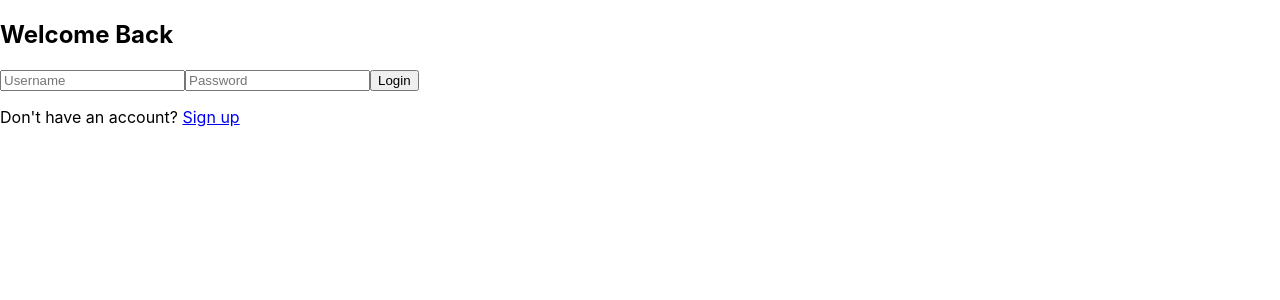
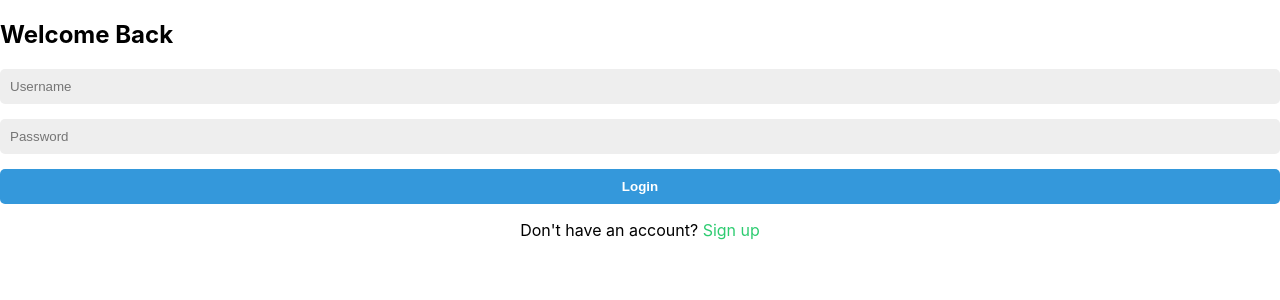
Before and after one commit to bhargav-vyas/referr-easy-front, a React (Create React App) app: page /login in a window 1280 px wide. Shown: the top 300 px of the page. Built offline with nearby package versions, Linux system fonts and the light colour scheme.

Commit message:
changes in the login.css

```diff
--- /dev/null
+++ b/src/components/AppInfo.css
@@ -0,0 +1,35 @@
+.app-info-container {
+  padding: 20px;
+  background-color: #e6f2ff;
+  border-radius: 10px;
+  margin-top: 20px;
+  font-family: 'Segoe UI', Tahoma, Geneva, Verdana, sans-serif;
+  color: #003366;
+  line-height: 1.6;
+}
+
+.app-info-container h2 {
+  font-size: 28px;
+  margin-bottom: 15px;
+  color: #00509e;
+}
+
+.app-info-container h3 {
+  margin-top: 20px;
+  font-size: 22px;
+  color: #007acc;
+}
+
+.app-info-container p {
+  font-size: 16px;
+  margin-bottom: 10px;
+}
+
+.app-info-container ul, .app-info-container ol {
+  padding-left: 20px;
+}
+
+.app-info-container li {
+  margin-bottom: 8px;
+  font-size: 16px;
+}
--- a/src/components/AppInfo.js
+++ b/src/components/AppInfo.js
@@ -1,9 +1,9 @@
-// AppInfo.js
 import React from 'react';
+import './AppInfo.css';
 
 const AppInfo = () => {
   return (
-    <div style={{ padding: '20px', backgroundColor: '#e6f2ff', borderRadius: '10px', marginTop: '20px' }}>
+    <div className="app-info-container">
       <h2>About the Referral Application</h2>
       <p>
         Welcome to the <strong>Referral Application</strong> — a platform designed to connect job seekers with
--- a/src/components/Login.css
+++ b/src/components/Login.css
@@ -1,63 +1,65 @@
-.image-container {
-  position: relative;
-  width: 100%;
-  max-width: 800px;
-  margin: 50px auto;
+.login-container {
+  width: 350px;
+  padding: 2rem;
+  margin: 100px auto;
+  background-color: #1a1a1a;
+  color: #fff;
+  border-radius: 10px;
+  box-shadow: 0 15px 30px rgba(0, 0, 0, 0.4);
+  transform: rotateX(8deg);
+  transition: transform 0.5s ease, box-shadow 0.5s ease;
 }
 
-.referral-animation {
-  width: 100%;
-  height: auto;
-  border-radius: 12px;
-  box-shadow: 0 6px 16px rgba(0, 0, 0, 0.15);
-  display: block;
+.login-container:hover {
+  transform: rotateX(0deg);
+  box-shadow: 0 25px 50px rgba(0, 0, 0, 0.6);
 }
 
-.overlay-text {
-  position: absolute;
-  top: 50%;
-  left: 50%;
-  transform: translate(-50%, -50%);
-  color: white;
+.login-container h2 {
   text-align: center;
-  padding: 20px;
-  backdrop-filter: blur(6px);
-  background-color: rgba(0, 0, 0, 0.4);
-  border-radius: 12px;
-  animation: fadeInUp 1.5s ease-out;
-  width: 90%;
+  margin-bottom: 1.5rem;
 }
 
-.animated-title {
-  font-size: 32px;
-  margin-bottom: 10px;
-  animation: slideIn 1s ease-out;
+form {
+  display: flex;
+  flex-direction: column;
 }
 
-.animated-description {
-  font-size: 18px;
-  animation: slideIn 1.5s ease-out;
+input {
+  padding: 10px;
+  margin-bottom: 15px;
+  border: none;
+  border-radius: 5px;
+  background: #eee;
+  color: #000;
 }
 
-/* Keyframes for animation */
-@keyframes slideIn {
-  from {
-    opacity: 0;
-    transform: translateY(20px);
-  }
-  to {
-    opacity: 1;
-    transform: translateY(0);
-  }
+button {
+  padding: 10px;
+  background-color: #3498db;
+  color: white;
+  font-weight: bold;
+  border: none;
+  border-radius: 5px;
+  cursor: pointer;
 }
 
-@keyframes fadeInUp {
-  0% {
-    opacity: 0;
-    transform: translate(-50%, -60%);
-  }
-  100% {
-    opacity: 1;
-    transform: translate(-50%, -50%);
-  }
+button:hover {
+  background-color: #2980b9;
 }
+
+.login-link {
+  margin-top: 1rem;
+  text-align: center;
+}
+
+.login-link a {
+  color: #2ecc71;
+  text-decoration: none;
+}
+
+.error-message {
+  color: #e74c3c;
+  text-align: center;
+  margin-bottom: 1rem;
+}
--- a/src/components/Login.js
+++ b/src/components/Login.js
@@ -14,16 +14,14 @@ function Login() {
       ...credentials,
       [e.target.name]: e.target.value
     });
-    setError(''); // Clear error when user types
+    setError('');
   };
 
   const handleSubmit = async (e) => {
     e.preventDefault();
-
     try {
       const response = await axios.post('http://localhost:8080/api/users/login', credentials);
       console.log('Login successful:', response.data);
-      // Store token or redirect here
     } catch (error) {
       console.error('Login failed:', error);
       setError(error.response?.data?.message || 'Login failed. Please try again.');
@@ -31,7 +29,8 @@ function Login() {
   };
 
   return (
-    <div className="login-container">
+    <div className="laptop-wrapper">
+      <div className="laptop-screen">
         <h2>Welcome Back</h2>
         {error && <div className="error-message">{error}</div>}
         <form onSubmit={handleSubmit}>
@@ -57,6 +56,7 @@ function Login() {
           Don't have an account? <a href="/signup">Sign up</a>
         </p>
       </div>
+    </div>
   );
 }
 
```
Lines whose indentation alone changed are shown as unchanged.
